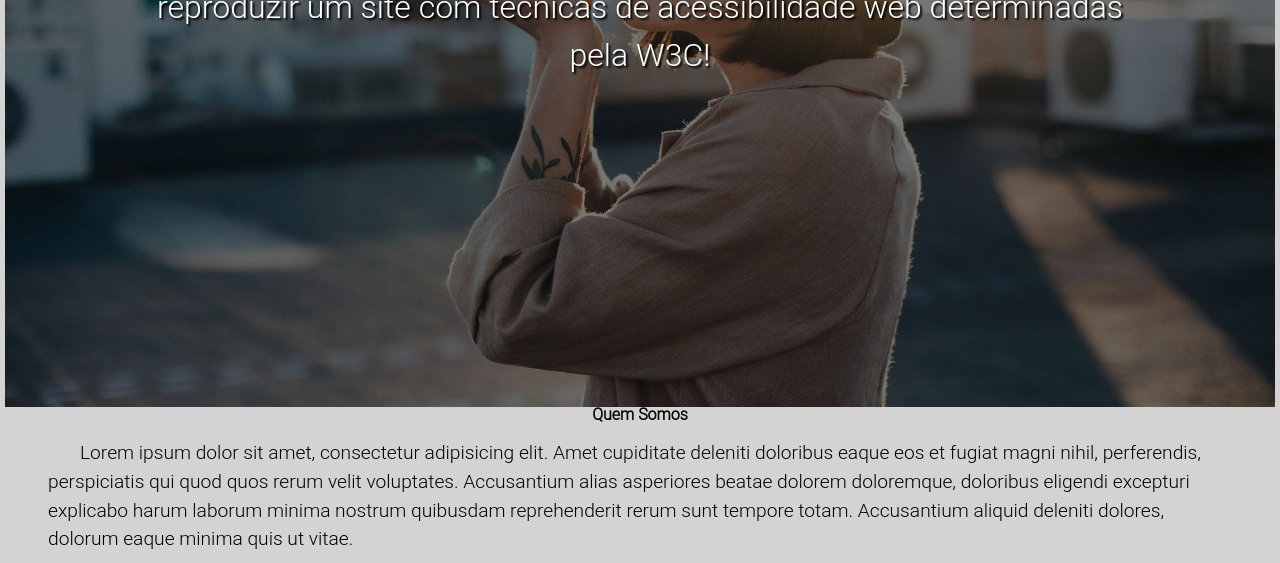
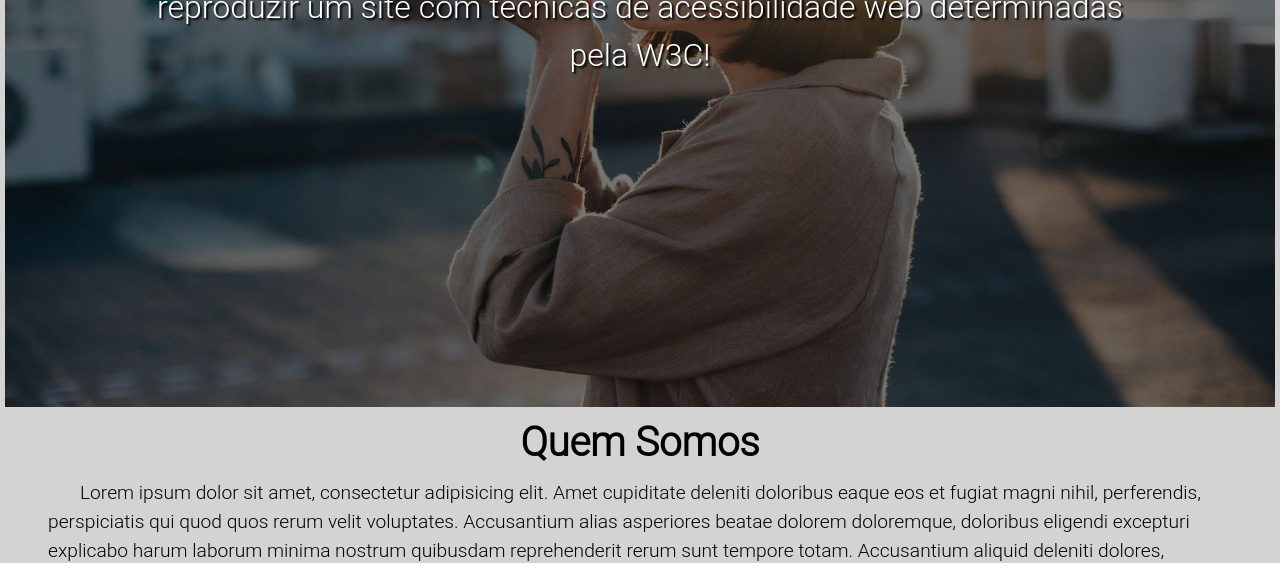
Before and after one commit to ADT1710/ssa-tcc-tiw, a website: page index.html in a window 1280 px wide. Shown: the part 393-956 px from the top of the page. Drawn offline with Linux system fonts and the light colour scheme.

Commit message:
Ajustes de títulos no estilo do projeto

```diff
--- a/css/conteudo.css
+++ b/css/conteudo.css
@@ -9,6 +9,8 @@
 .conteudo_titulo{
     font-weight: bolder;
     text-align: center;
+    font-size: 2.5rem;
+    margin-top: 1rem;
 }
 
 .conteudo_texto{
```
